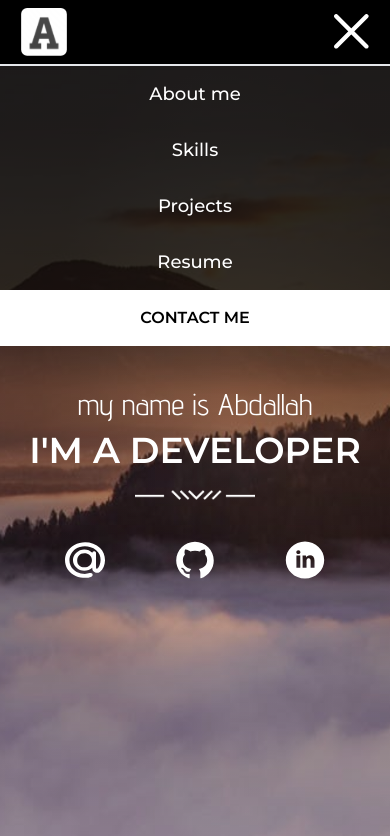
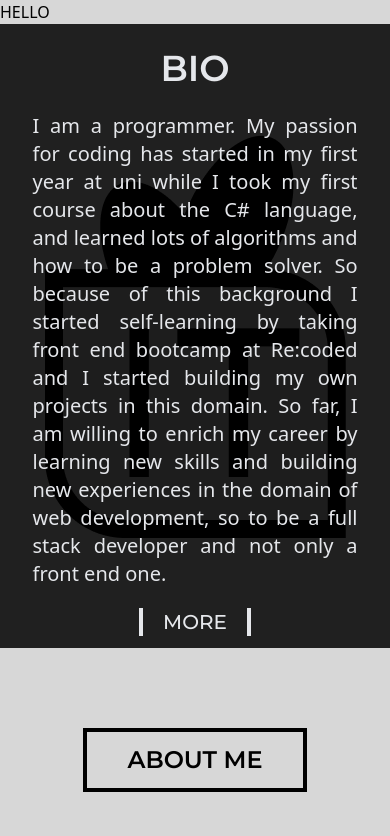
Before and after one commit to AbdallahSafar/portfolio-abdallah-safar, a React (Create React App) app: page / in a window 390 px wide. Shown: the top 836 px of the page. Built offline with nearby package versions, Linux system fonts and the light colour scheme.

Commit message:
feat: added statecontext for showmenu and screenwidth values to navigate between components

```diff
--- a/src/App.js
+++ b/src/App.js
@@ -1,5 +1,6 @@
 import "./App.css";
-import React, { useState, useEffect } from "react";
+import React, { useState, useEffect, useContext } from "react";
+import { StateContext } from "./StateProvider";
 import AboutMe from "./components/AboutMe/AboutMe";
 import Bio from "./components/Bio/Bio";
 import ContactMe from "./components/ContactMe/ContactMe";
@@ -10,20 +11,28 @@ import Projects from "./components/Projects/Projects";
 import Skills from "./components/Skills/Skills";
 
 function App() {
-  const [screenWidth, setScreenWidth] = useState(window.innerWidth);
+  const [state, dispatch] = useContext(StateContext);
+  let menuDisp = state.menuDisp;
 
   useEffect(() => {
     function handleResize() {
-      setScreenWidth(window.innerWidth);
+      dispatch({ type: "SET_SCREENWIDTH", screenWidth: window.innerWidth });
+      console.log(state.screenWidth);
     }
+    window.addEventListener("resize", handleResize);
 
-    window.addEventListener("resize", handleResize);
+    return () => {
+      window.removeEventListener("resize", handleResize);
+    };
   });
+
   return (
     <div>
-      {screenWidth > 400 ? (
+      {menuDisp ? (
+        <Menu />
+      ) : (
         <div className="bg-gray-250">
-          <DesktopHomePage />
+          {state.screenWidth > 400 ? <DesktopHomePage /> : <h1>HELLO</h1>}
           <Bio />
           <AboutMe />
           <Skills />
@@ -31,8 +40,6 @@ function App() {
           <ContactMe />
           <Footer />
         </div>
-      ) : (
-        <Menu />
       )}
     </div>
   );
--- /dev/null
+++ b/src/StateProvider.js
@@ -0,0 +1,25 @@
+import React, { createContext, useReducer } from "react";
+
+export const StateContext = createContext();
+
+const initialState = { menuDisp: false, screenWidth: window.innerWidth };
+
+const reducer = (state, action) => {
+  switch (action.type) {
+    case "SHOW_MENU":
+      return { ...state, menuDisp: action.menuDisp };
+    case "SET_SCREENWIDTH":
+      return { ...state, screenWidth: action.screenWidth };
+    default:
+      return state;
+  }
+};
+export const StateProvider = (props) => {
+  const [state, dispatch] = useReducer(reducer, initialState);
+
+  return (
+    <StateContext.Provider value={[state, dispatch]}>
+      {props.children}
+    </StateContext.Provider>
+  );
+};
--- a/src/components/Bio/Bio.jsx
+++ b/src/components/Bio/Bio.jsx
@@ -1,6 +1,5 @@
 import React, { useEffect, useState } from "react";
 import ITB from "./LogoITB1.png";
-import ITB2 from "./LogoITB2.png";
 
 export default function Bio() {
   const [screenWidth, setScreenWidth] = useState(window.innerWidth);
--- a/src/components/Footer/Footer.jsx
+++ b/src/components/Footer/Footer.jsx
@@ -5,7 +5,7 @@ import instagram from "./instagram.svg";
 
 export default function Footer() {
   return (
-    <div className="w-full h-72 bg-black mt-10 flex flex-col items-center">
+    <div className="w-full h-72 bg-black flex flex-col items-center">
       <div className="flex flex-col items-center mt-10 cursor-pointer">
         <div className="relative w-10 ml-4">
           <img
--- a/src/components/Menu/Menu.jsx
+++ b/src/components/Menu/Menu.jsx
@@ -1,4 +1,5 @@
-import React from "react";
+import React, { useContext } from "react";
+import { StateContext } from "../../StateProvider";
 import logo from "../DesktopHomePage/logo.svg";
 import close from "./close-x.svg";
 import whiteSeparator from "./separatorWhite.svg";
@@ -7,38 +8,50 @@ import githubLogo from "./github-logo.svg";
 import linkedinLogo from "./linkedin-logo.svg";
 
 export default function Menu() {
+  const [state, dispatch] = useContext(StateContext);
+
+  const closeMenu = () => {
+    dispatch({ type: "SHOW_MENU", menuDisp: false });
+  };
+
   return (
     <div className="bg-menu w-full h-screen bg-cover bg-no-repeat">
       <div className="w-full bg-black border-b-2 border-gray-200 flex justify-between items-center px-5 py-2">
         <img src={logo} alt="logo" className="w-12 h-12" />
-        <img src={close} alt="logo" className="w-9 h-9" />
+        <img
+          src={close}
+          alt="logo"
+          className="w-9 h-9 cursor-pointer"
+          onClick={closeMenu}
+        />
       </div>
       <div className="w-full flex flex-col items-center justify-between text-white montserrat font-medium text-lg menu-bg-color">
         <div className="flex items-center h-14">
-          <a href="#aboutme" className="">
+          <a href="#aboutme" onClick={closeMenu}>
             About me
           </a>
         </div>
         <div className="flex items-center h-14">
-          <a href="#skills" className="">
+          <a href="#skills" onClick={closeMenu}>
             Skills
           </a>
         </div>
         <div className="flex items-center h-14">
-          <a href="#projects" className="">
+          <a href="#projects" onClick={closeMenu}>
             Projects
           </a>
         </div>
         <div className="flex items-center h-14">
           <a
             href="https://drive.google.com/file/d/1C29xNC0kjKF4LOYj6XcI099ww-_PYxDq/view?usp=sharing"
-            className=""
+            target="_blank"
+            onClick={closeMenu}
           >
             Resume
           </a>
         </div>
         <div className="w-full bg-white text-black h-14 flex justify-center items-center text-base font-semibold">
-          <a href="#contact-me" className="">
+          <a href="#contact-me" className="" onClick={closeMenu}>
             CONTACT ME
           </a>
         </div>
--- a/src/components/Navbar/Navbar.jsx
+++ b/src/components/Navbar/Navbar.jsx
@@ -1,12 +1,21 @@
-import React, { useEffect, useState } from "react";
+import React, { useState, useContext } from "react";
+import { StateContext } from "../../StateProvider";
 
 export default function Navbar() {
+  const [state, dispatch] = useContext(StateContext);
+
+  const showMenu = () => {
+    dispatch({ type: "SHOW_MENU", menuDisp: true });
+    console.log(state.menuDisp);
+  };
+
   return (
     <div>
       <img
         src="https://img.icons8.com/ios-filled/50/ffffff/menu.png"
         alt="menu-icon"
-        className="hidden sm:block absolute right-10 top-7"
+        className="hidden sm:block absolute right-10 top-7 cursor-pointer"
+        onClick={showMenu}
       />
       <div className="flex justify-between items-center w-full md:w-lg md:absolute md:right-5 sm:hidden">
         <a
--- a/src/index.js
+++ b/src/index.js
@@ -2,10 +2,13 @@ import React from "react";
 import ReactDOM from "react-dom";
 import "./index.css";
 import App from "./App";
+import { StateProvider } from "./StateProvider";
 
 ReactDOM.render(
   <React.StrictMode>
-    <App />
+    <StateProvider>
+      <App />
+    </StateProvider>
   </React.StrictMode>,
   document.getElementById("root")
 );
```
